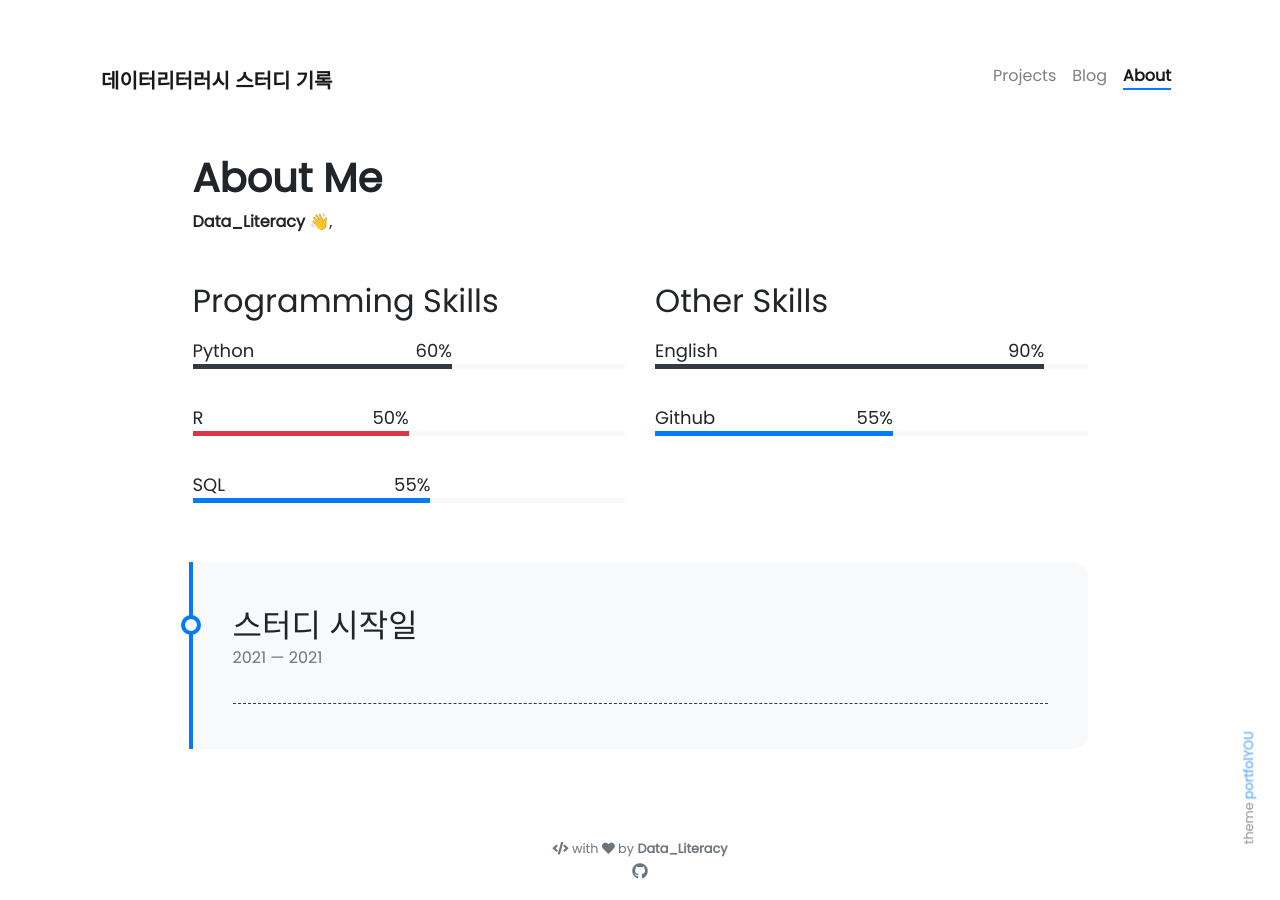
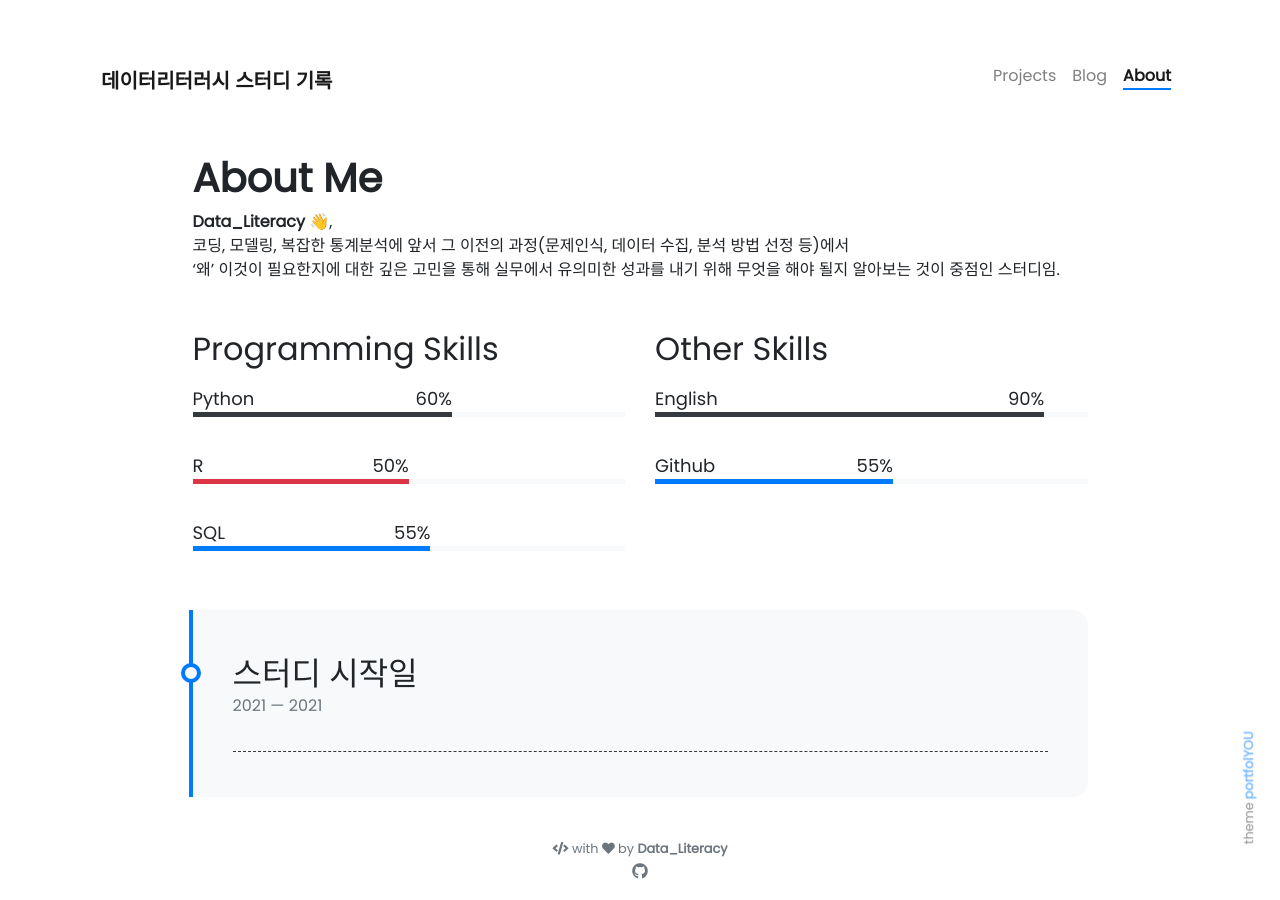
Before and after one commit to Data-Literacy12/Data-Literacy12.github.io, a Jekyll site: the page built from pages/about.md, in a window 1280 px wide. Built offline with Jekyll 4.4.1, drawn with Linux system fonts in a browser that asks for light colours; nearby versions of some CDN libraries; emoji names are drawn with the system emoji font.

Commit message:
Update about.md

```diff
--- a/pages/about.md
+++ b/pages/about.md
@@ -8,6 +8,8 @@ weight: 3
 # **About Me**
 
 **{{ site.author.name }}** :wave:,<br>
+코딩, 모델링, 복잡한 통계분석에 앞서 그 이전의 과정(문제인식, 데이터 수집, 분석 방법 선정 등)에서 <br/>
+'왜' 이것이 필요한지에 대한 깊은 고민을 통해 실무에서 유의미한 성과를 내기 위해 무엇을 해야 될지 알아보는 것이 중점인 스터디임.
 
 <div class="row">
 {% include about/skills.html title="Programming Skills" source=site.data.programming-skills %}
```
